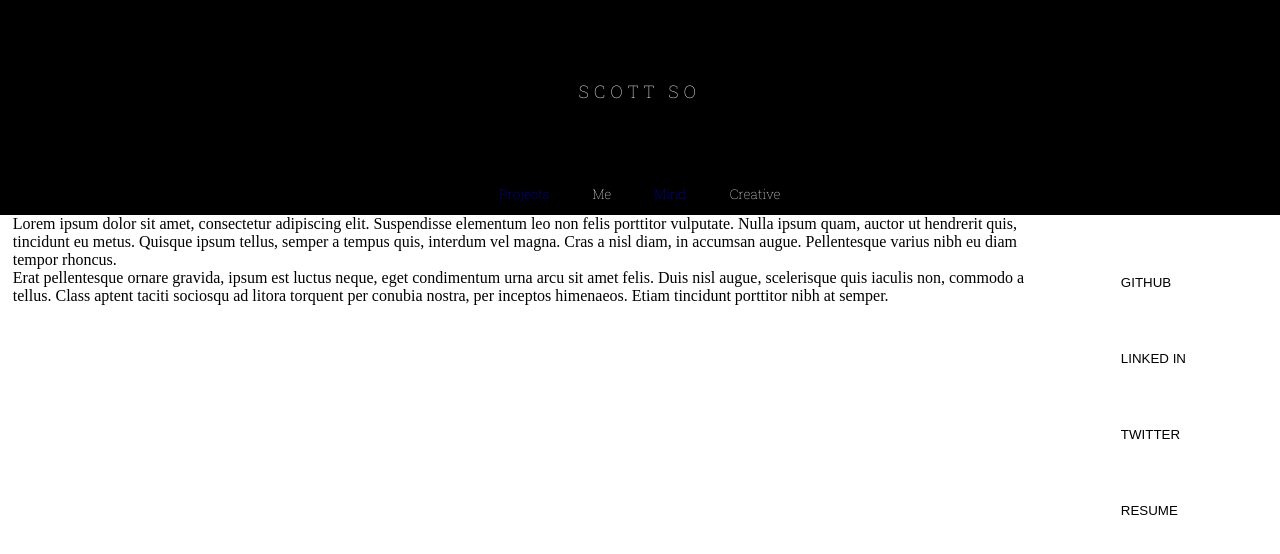
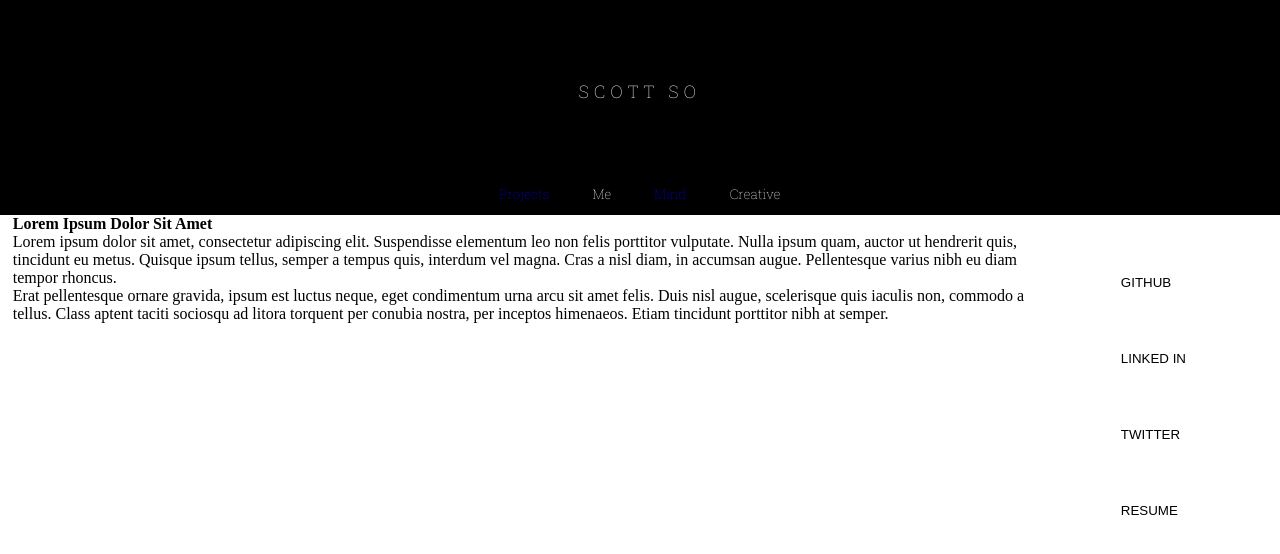
Before and after one commit to scotthso-zz/scotthso.github.io, a Jekyll site: the page built from _posts/2014-08-14-first-post.md, in a window 1280 px wide. Shown: the top 554 px of the page. Built offline with Jekyll 4.4.1, drawn with Linux system fonts in a browser that asks for light colours; some web fonts are replaced; Markdown is read by kramdown in place of the engine named in the settings.

Commit message:
blog title test

```diff
--- a/_posts/2014-08-14-first-post.md
+++ b/_posts/2014-08-14-first-post.md
@@ -3,6 +3,8 @@ title: Lorem Ipsum Dolor Sit Amet
 layout: default
 ---
 
+#Lorem Ipsum Dolor Sit Amet
+
 Lorem ipsum dolor sit amet, consectetur adipiscing elit. Suspendisse elementum leo non felis porttitor vulputate. Nulla ipsum quam, auctor ut hendrerit quis, tincidunt eu metus. Quisque ipsum tellus, semper a tempus quis, interdum vel magna. Cras a nisl diam, in accumsan augue. Pellentesque varius nibh eu diam tempor rhoncus.
 
 
```
Also changed, not shown: 1 other file.
